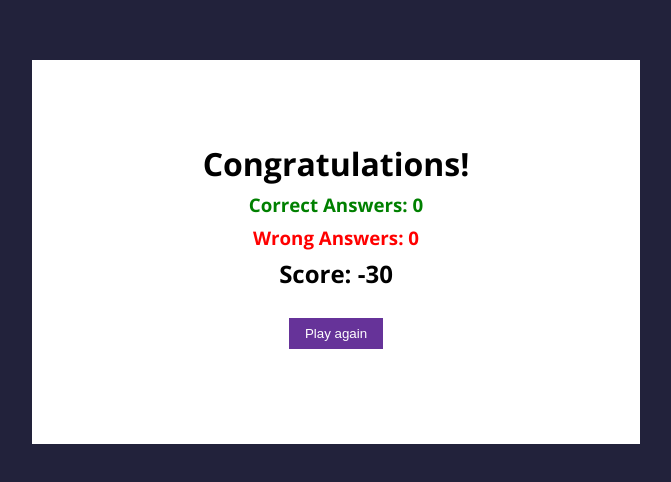
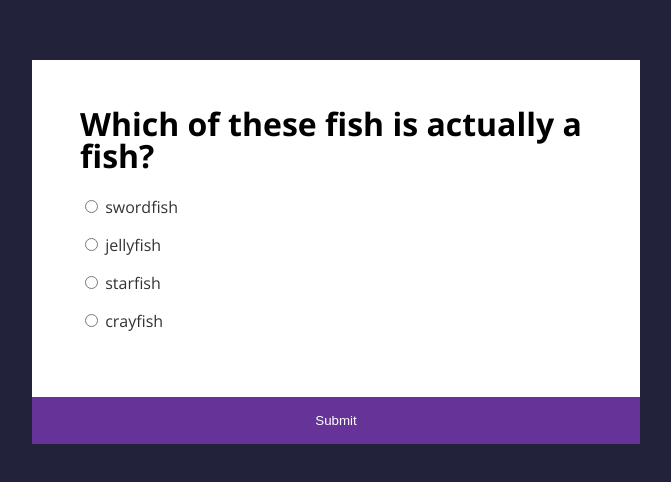
Before and after one commit to qeta422/quiz-app, a website: page index.html in a window 1280 px wide. Shown: the part 148-630 px from the top of the page, without its empty margins (304-975 px from the left). Drawn offline with nearby package versions, Linux system fonts and the light colour scheme.

Commit message:
display question function

```diff
--- a/index.html
+++ b/index.html
@@ -15,9 +15,9 @@
     <section class="container">
         <article class="game">
             <div class="game__content">
-                <h1 class="game__content--question">Which of these fish is actually a fish?</h1>
+                <h1 class="game__content--question"></h1>
                 <div class="game__content--answers">
-                    <div class="game__content--answers__answer">
+                    <!-- <div class="game__content--answers__answer">
                         <input name="answer" type="radio" id="answer1" value="false">
                         <label for="answer1">Answer1</label>
                     </div>
@@ -32,7 +32,7 @@
                     <div class="game__content--answers__answer">
                         <input name="answer" type="radio" id="answer4" value="false">
                         <label for="answer4">Answer4</label>
-                    </div>
+                    </div> -->
                 </div>
             </div>
             <button class="submit">Submit</button>
--- a/main.js
+++ b/main.js
@@ -46,13 +46,27 @@ const data = [
 
 const gameScreen = document.querySelector(".game");
 const resultScreen = document.querySelector(".result");
-const question = document.querySelector(".question");
-const answers = document.querySelector(".answers");
+const question = document.querySelector(".game__content--question");
+const answers = document.querySelector(".game__content--answers");
 const submit = document.querySelector(".submit");
-const play = document.querySelector(".play");
+const play = document.querySelector(".result__play");
 
 let qIndex = 0;
 let correctCount = 0;
 let wrongCount = 0;
 let total = 0;
 let selectedAnswer = 0;
+
+const showQuestion = (qNumber) => {
+    question.textContent = data[qNumber].question
+    answers.innerHTML = data[qNumber].answers.map((item, index) =>
+        `
+        <div class="game__content--answers__answer">
+            <input name="answer" type="radio" id= ${index} value=${item.isCorrect}>
+            <label for= ${index}>${item.answer}</label>
+        </div>
+        `
+    ).join("");
+};
+
+showQuestion(qIndex);
--- a/sass/components/_question.scss
+++ b/sass/components/_question.scss
@@ -1,5 +1,5 @@
 .game {
-    display: none;
+    // display: none;
 
     &__content {
         padding: 3rem;
@@ -32,7 +32,7 @@
 }
 
 .result {
-    // display: none;
+    display: none;
     padding: 5.5rem;
     text-align: center;
 
```
Also changed, not shown: css/style.css, 1 other file.
